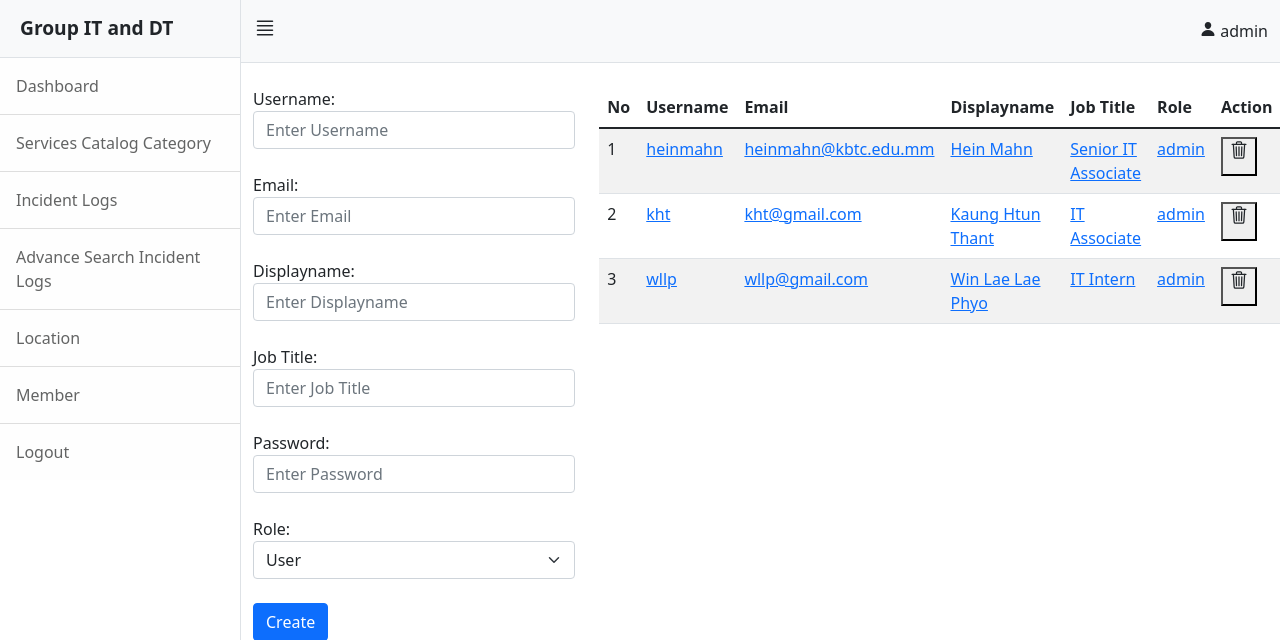
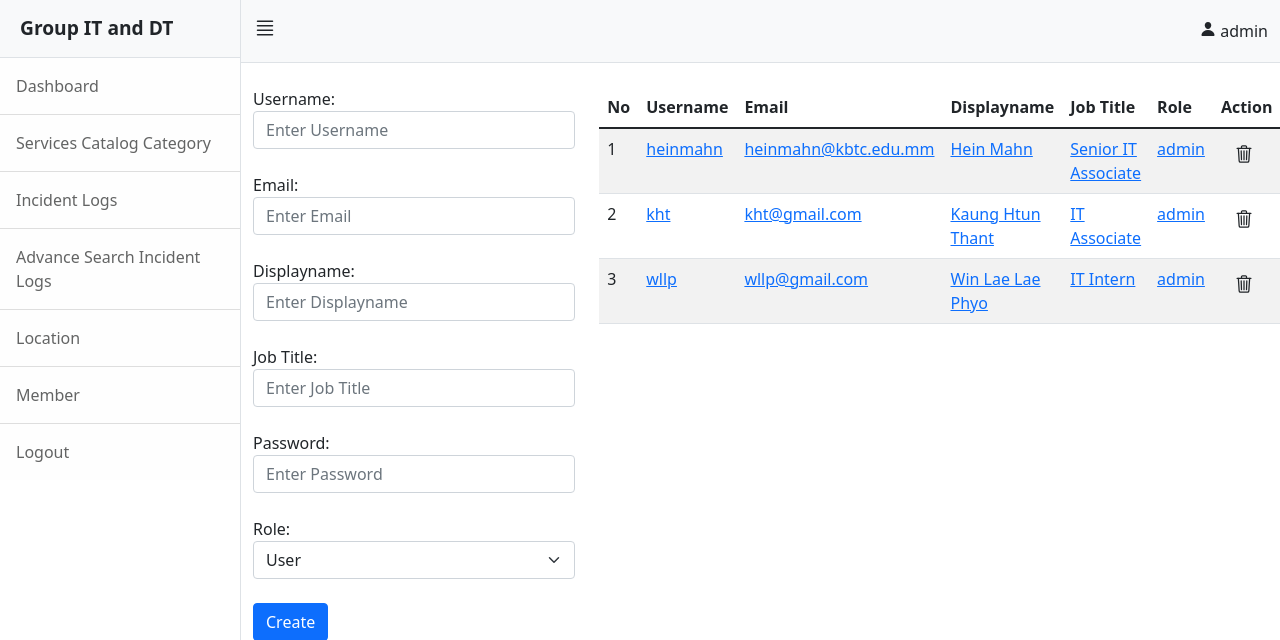
Before and after one commit to eugen3199/incident-logs-kbtc, a PHP site: page /admin/member.php in a window 1280 px wide. Shown: the top 640 px of the page. Run offline with PHP 8.4, Linux system fonts and the light colour scheme; a user stored in the database is signed in; data comes from the database, SQL or seed files in the repository; a stand-in replaces the project's code that opens the database connection; some libraries are stand-ins or nearby versions.

Commit message:
Bug fix: button class in member

```diff
--- a/admin/member.php
+++ b/admin/member.php
@@ -112,7 +112,7 @@
                                     <form style="display:inline-block" class="form-display" action="backend.php"
                                         method="post">
                                         <input type="hidden" value="<?php echo $value['id'] ?>" name="id">
-                                        <button class="text-dark" type="submit" name="account_delete" value="Delete" onclick="return confirm('Are you sure you want to delete this Account?')"
+                                        <button class="text-dark btn" type="submit" name="account_delete" value="Delete" onclick="return confirm('Are you sure you want to delete this Account?')"
                                             ><h5><ion-icon name="trash-outline"></ion-icon></h5></button>
                                     </form>
 
```
